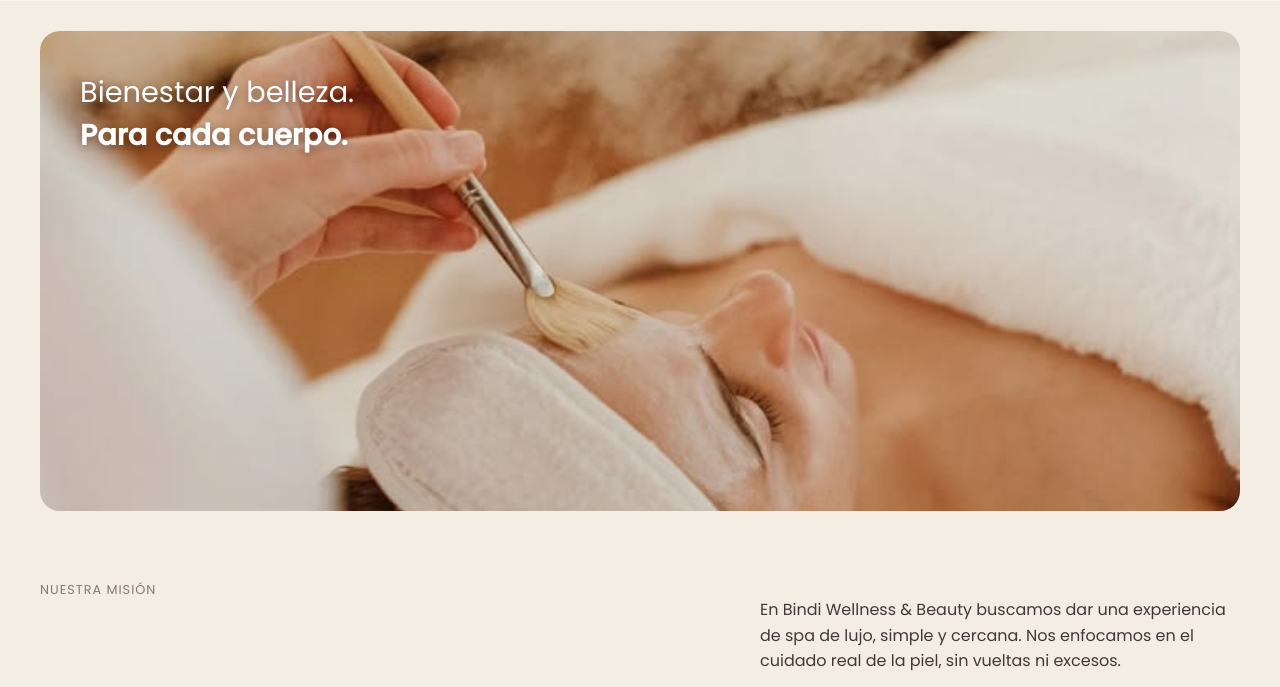
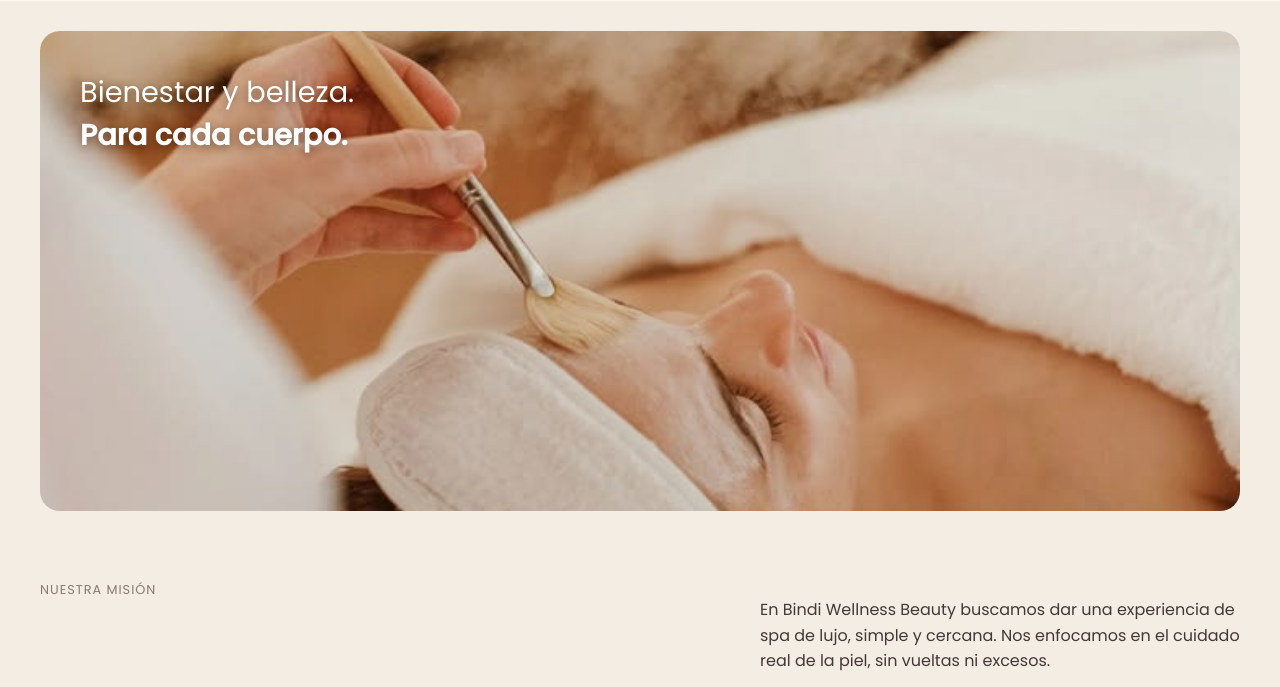
Before and after one commit to guadalupeingolotti/proyectobindiweb, a plain HTML site: page index.html in a window 1280 px wide. Shown: the part 80-767 px from the top of the page. Drawn offline with nearby package versions, Linux system fonts and the light colour scheme.

Commit message:
test commit

```diff
--- a/index.html
+++ b/index.html
@@ -46,7 +46,7 @@
             <p class="label">Nuestra misión</p>
 
             <div class="mision-texto">
-                <p>En Bindi Wellness &amp; Beauty buscamos dar una experiencia de spa de lujo, simple y cercana. Nos enfocamos en el cuidado real de la piel, sin vueltas ni excesos.</p>
+                <p>En Bindi Wellness Beauty buscamos dar una experiencia de spa de lujo, simple y cercana. Nos enfocamos en el cuidado real de la piel, sin vueltas ni excesos.</p>
                 <a href="./nosotras.html" class="btn-pill btn-outline">Conocé más</a>
             </div>
         </section>
@@ -79,6 +79,7 @@
                     <a href="./servicios.html" class="flecha">↗</a>
                 </article>
 
+
             </div>
         </section>
     </main>
```
Also changed, not shown: 1 other file.
